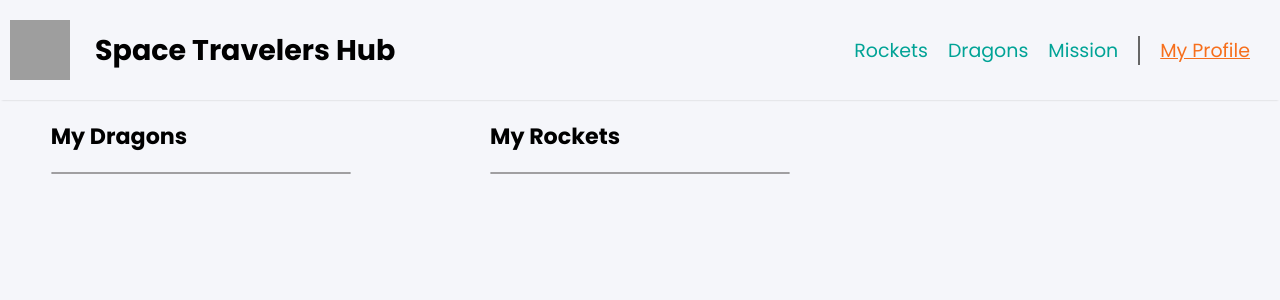
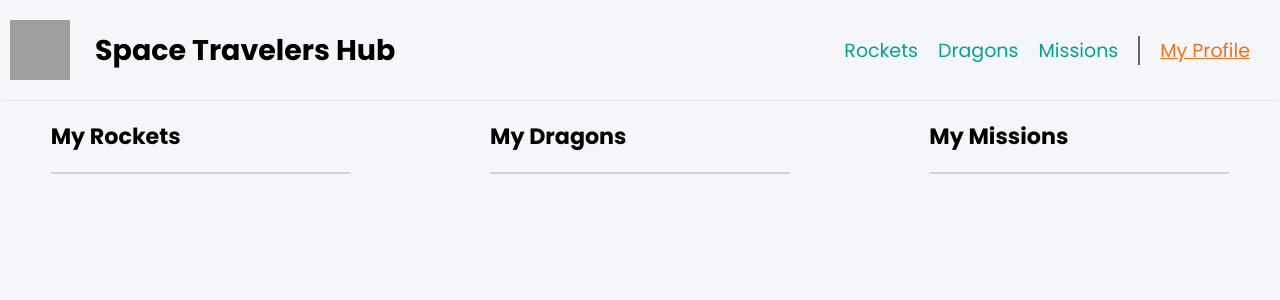
Before and after one commit to PRATAP-KUMAR/react-group-project, a React (Create React App) app: page /my-profile in a window 1280 px wide. Shown: the top 300 px of the page. Built offline with nearby package versions, Linux system fonts and the light colour scheme; grey boxes are pictures that could not be loaded.

Commit message:
Modify mission to missions in navbar

```diff
--- a/src/Pages/Profile.jsx
+++ b/src/Pages/Profile.jsx
@@ -5,10 +5,34 @@ import SpaceProfile from '../components/Dragons/Profiles';
 
 const Profile = () => {
   const dragons = useSelector(getDragons);
+  const rockets = useSelector((state) => state.rocketReducer);
+  const missions = useSelector((state) => state.MissionsDataReducer);
   return (
     <div className="profile__container">
-      <SpaceProfile items={dragons} header="My Dragons" />
-      <SpaceProfile items={dragons} header="My Rockets" />
+      <div className="space__profile__container">
+        <h3 className="space__profile__heading">My Rockets</h3>
+        <ul className="space__profile__list__wrapper">
+          {rockets.filter((item) => item.reserved).map((item) => (
+            <SpaceProfile key={item.rocket_id} className={item.length === 0 ? 'space__profile__list__no_border' : 'space__profile__list'} name={item.rocket_name} />
+          ))}
+        </ul>
+      </div>
+      <div className="space__profile__container">
+        <h3 className="space__profile__heading">My Dragons</h3>
+        <ul className="space__profile__list__wrapper">
+          {dragons.filter((item) => item.reserved).map((item) => (
+            <SpaceProfile key={item.id} className={item.length === 0 ? 'space__profile__list__no_border' : 'space__profile__list'} name={item.name} />
+          ))}
+        </ul>
+      </div>
+      <div className="space__profile__container">
+        <h3 className="space__profile__heading">My Missions</h3>
+        <ul className="space__profile__list__wrapper">
+          {missions.filter((item) => item.reserved).map((item) => (
+            <SpaceProfile key={item.mission_id} className="space__profile__list" name={item.mission_name} />
+          ))}
+        </ul>
+      </div>
     </div>
   );
 };
--- a/src/components/Dragons/Dragon.jsx
+++ b/src/components/Dragons/Dragon.jsx
@@ -5,11 +5,6 @@ import './style.css';
 
 const Dragon = ({ dragon }) => {
   const dispatch = useDispatch();
-  const color = {
-    reserved: '#f66f1c',
-    calcelReserve: '#00c7b6',
-    reserveIndication: '#04a598',
-  };
 
   const handleReserve = () => {
     dispatch(
@@ -27,27 +22,14 @@ const Dragon = ({ dragon }) => {
             <h2 className="dragon__name">{dragon.name}</h2>
             <p className="dragon__description">
               {dragon.reserved && (
-                <span
-                  className="show__reserve__tag"
-                  style={{
-                    background: `${color.reserveIndication}`,
-                    paddingInline: '10px',
-                    borderRadius: '5px',
-                    marginRight: '10px',
-                  }}
-                >
+                <span className="show__reserve__tag">
                   reserved
                 </span>
               )}
               {dragon.description}
             </p>
             <button
-              className="dragon__reserve__btn"
-              style={
-                dragon.reserved
-                  ? { background: `${color.reserved}` }
-                  : { background: `${color.calcelReserve}` }
-              }
+              className={dragon.reserved ? 'dragon__reserve__btn is-active' : 'dragon__reserve__btn'}
               type="button"
               onClick={() => handleReserve()}
             >
--- a/src/components/Dragons/Profiles.jsx
+++ b/src/components/Dragons/Profiles.jsx
@@ -1,32 +1,10 @@
 import React from 'react';
 import './style.css';
 
-const SpaceProfile = ({items, header}) => {
-  return (
-    <div className="space__profile__container">
-      <h3 className="space__profile__heading">{header}</h3>
-      <ul className="space__profile__list__wrapper">
-        {items
-          .filter((item) => item.reserved)
-          .map((item) => (
-            <li
-              className="space__Profile__list"
-              key={item.id}
-              style={
-                item.length === 0
-                  ? { border: 'none' }
-                  : {
-                    borderBottom: 'solid 1px rgba(76, 75, 75, 0.5)',
-                    padding: '1rem 1rem',
-                  }
-              }
-            >
-              {item.name}
-            </li>
-          ))}
-      </ul>
-    </div>
-  );
-};
+const SpaceProfile = ({ className, name }) => (
+  <li className={className}>
+    {name}
+  </li>
+);
 
 export default SpaceProfile;
--- a/src/components/Dragons/style.css
+++ b/src/components/Dragons/style.css
@@ -31,7 +31,7 @@
 }
 
 .dragon__description {
-  font-size: 1rem;
+  font-size: 0.85rem;
   padding-bottom: 0.5rem;
 }
 
@@ -46,15 +46,19 @@
 }
 
 .dragon__reserve__btn.is-active {
-  background-color: #f66f1c;
+  border: 1px solid #6d757d;
+  color: #6d757d;
+  background-color: transparent;
 }
 
-.dragon__reserve__btn:hover {
-  background-color: #00c7b6;
-}
-
-.dragon__reserve__btn:active {
-  background-color: #00c7b6;
+.show__reserve__tag {
+  font-size: 0.7rem;
+  display: inline;
+  padding: 2px 7px;
+  border-radius: 7px;
+  background-color: #ffd54f;
+  color: #000;
+  margin-right: 10px;
 }
 
 @media (min-width: 768px) {
@@ -89,11 +93,14 @@
 }
 
 .space__profile__list__wrapper {
-  border: 1px solid rgba(76, 75, 75, 0.5);
-  border-radius: 0.5rem;
+  border: 1px solid #d3d3d3;
   overflow: hidden;
 }
 
 .space__profile__list {
-  padding: 2rem 1rem;
+  padding: 1rem 0.7rem;
 }
+
+.space__profile__list:not(:last-child) {
+  border-bottom: 1px solid #d3d3d3;
+}
--- a/src/components/Navbar.jsx
+++ b/src/components/Navbar.jsx
@@ -11,7 +11,7 @@ const Navbar = () => (
     <ul className="nav-links">
       <CustomLink to="/">Rockets</CustomLink>
       <CustomLink to="/dragons">Dragons</CustomLink>
-      <CustomLink to="/mission">Mission</CustomLink>
+      <CustomLink to="/mission">Missions</CustomLink>
       <li className="vertical-divider" />
       <CustomLink to="/my-profile">My Profile</CustomLink>
     </ul>
```
